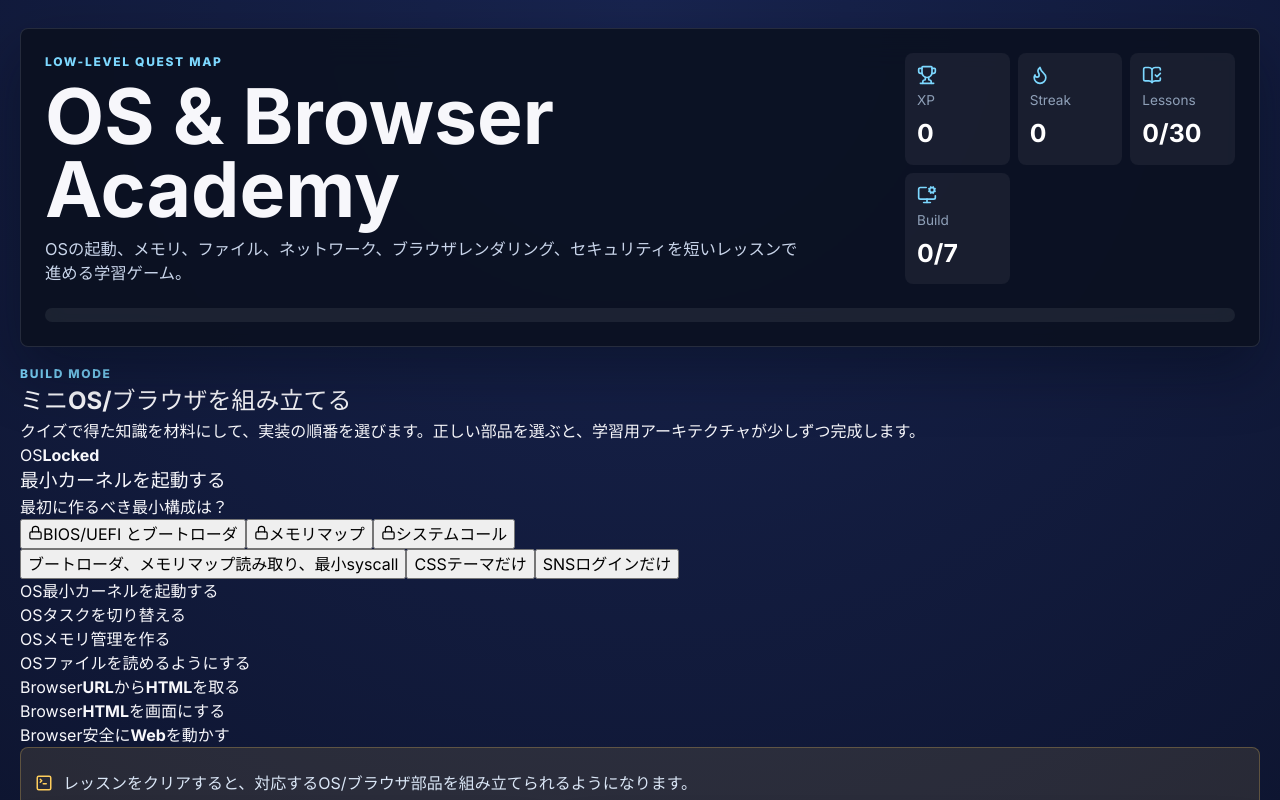
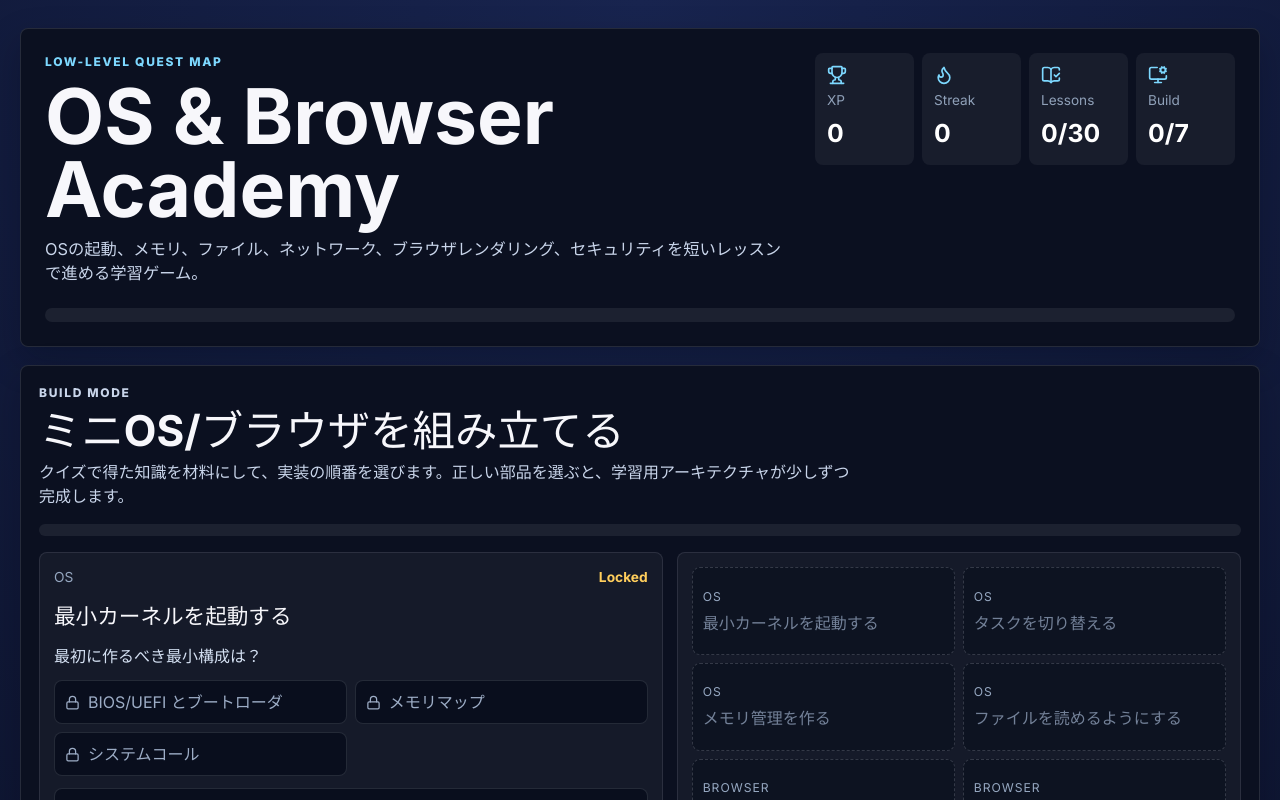
Before and after one commit to namonaki1234/os-clicker, a React (Vite) app: page / in a window 1280 px wide. Shown: the top 800 px of the page. Built offline with nearby package versions, Linux system fonts and the light colour scheme.

Commit message:
Tune academy UI performance

```diff
--- a/src/App.css
+++ b/src/App.css
@@ -9,11 +9,11 @@
 .overview-panel,
 .quest-map,
 .lesson-panel,
+.builder-panel,
 .codex-console {
   border: 1px solid rgba(228, 234, 247, 0.12);
-  background: rgba(11, 16, 31, 0.88);
-  box-shadow: 0 24px 60px rgba(3, 7, 18, 0.38);
-  backdrop-filter: blur(18px);
+  background: #0b1020;
+  box-shadow: 0 14px 34px rgba(3, 7, 18, 0.26);
 }
 
 .overview-panel {
@@ -60,14 +60,14 @@ h1 {
 }
 
 .score-board {
-  min-width: 330px;
+  min-width: 420px;
   display: grid;
-  grid-template-columns: repeat(3, 1fr);
+  grid-template-columns: repeat(4, 1fr);
   gap: 8px;
 }
 
 .score-board div {
-  min-height: 98px;
+  min-height: 86px;
   border-radius: 8px;
   padding: 12px;
   display: grid;
@@ -116,9 +116,165 @@ h1 {
 }
 
 .quest-map,
-.lesson-panel {
+.lesson-panel,
+.builder-panel {
   border-radius: 8px;
   padding: 18px;
+}
+
+.builder-panel {
+  display: grid;
+  gap: 16px;
+}
+
+.builder-copy {
+  display: grid;
+  gap: 8px;
+}
+
+.builder-copy h2 {
+  font-size: clamp(1.55rem, 4vw, 2.65rem);
+  line-height: 1;
+}
+
+.builder-copy p {
+  max-width: 820px;
+  color: #c9d5ea;
+}
+
+.build-meter {
+  height: 12px;
+  overflow: hidden;
+  border-radius: 999px;
+  background: rgba(255, 255, 255, 0.07);
+}
+
+.build-meter span {
+  display: block;
+  height: 100%;
+  border-radius: inherit;
+  background: linear-gradient(90deg, #ffce5c, #3dd6a3);
+}
+
+.build-board {
+  display: grid;
+  grid-template-columns: minmax(0, 1.05fr) minmax(280px, 0.95fr);
+  gap: 14px;
+}
+
+.build-stage-card,
+.architecture-map {
+  border-radius: 8px;
+  background: rgba(255, 255, 255, 0.045);
+  border: 1px solid rgba(228, 234, 247, 0.1);
+  padding: 14px;
+}
+
+.build-stage-card {
+  display: grid;
+  gap: 12px;
+}
+
+.build-stage-card h3 {
+  font-size: 1.35rem;
+}
+
+.build-stage-card p {
+  color: #d4e0f2;
+}
+
+.build-stage-topline {
+  display: flex;
+  justify-content: space-between;
+  gap: 10px;
+  color: #95a7c0;
+  font-size: 0.86rem;
+}
+
+.build-stage-topline strong {
+  color: #ffce5c;
+}
+
+.requirement-list,
+.build-options {
+  display: grid;
+  gap: 8px;
+}
+
+.requirement-list {
+  grid-template-columns: repeat(2, minmax(0, 1fr));
+}
+
+.requirement-chip,
+.build-option {
+  min-height: 44px;
+  border-radius: 8px;
+  border: 1px solid rgba(228, 234, 247, 0.12);
+  color: #edf5ff;
+  background: rgba(8, 13, 27, 0.82);
+  cursor: pointer;
+}
+
+.requirement-chip {
+  display: flex;
+  align-items: center;
+  gap: 8px;
+  padding: 8px 10px;
+  text-align: left;
+  color: #9dadc6;
+}
+
+.requirement-chip.done {
+  color: #8ccf57;
+  border-color: rgba(140, 207, 87, 0.48);
+}
+
+.build-option {
+  padding: 10px 12px;
+  text-align: left;
+}
+
+.build-option:hover,
+.build-option.selected {
+  border-color: rgba(255, 206, 92, 0.7);
+  background: rgba(255, 206, 92, 0.11);
+}
+
+.build-option.correct {
+  border-color: rgba(61, 214, 163, 0.8);
+  background: rgba(61, 214, 163, 0.15);
+}
+
+.architecture-map {
+  display: grid;
+  grid-template-columns: repeat(2, minmax(0, 1fr));
+  gap: 8px;
+}
+
+.architecture-node {
+  min-height: 76px;
+  border-radius: 8px;
+  border: 1px dashed rgba(228, 234, 247, 0.18);
+  padding: 10px;
+  display: grid;
+  align-content: center;
+  gap: 5px;
+  color: #738198;
+  background: rgba(8, 13, 27, 0.48);
+}
+
+.architecture-node.built {
+  color: #eef7ff;
+  border-style: solid;
+  border-color: rgba(61, 214, 163, 0.65);
+  background: rgba(61, 214, 163, 0.12);
+}
+
+.architecture-node span {
+  color: #95a7c0;
+  font-size: 0.76rem;
+  text-transform: uppercase;
+  letter-spacing: 0.08em;
 }
 
 .quest-map {
@@ -360,6 +516,10 @@ h1 {
   border: 1px solid rgba(255, 206, 92, 0.25);
 }
 
+.feedback-panel.compact {
+  min-height: 56px;
+}
+
 .feedback-panel svg {
   flex: 0 0 auto;
   color: #ffce5c;
@@ -420,23 +580,20 @@ h1 {
 button {
   transition:
     background 150ms ease,
-    border-color 150ms ease,
-    transform 150ms ease;
-}
-
-button:hover {
-  transform: translateY(-1px);
+    border-color 150ms ease;
 }
 
 @media (max-width: 980px) {
   .overview-panel,
   .learning-layout,
+  .build-board,
   .codex-console {
     grid-template-columns: 1fr;
   }
 
   .score-board {
     min-width: 0;
+    grid-template-columns: repeat(2, 1fr);
   }
 
   .lesson-panel {
@@ -452,11 +609,14 @@ button:hover {
 
   .overview-panel,
   .quest-map,
-  .lesson-panel {
+  .lesson-panel,
+  .builder-panel {
     padding: 14px;
   }
 
   .score-board,
+  .requirement-list,
+  .architecture-map,
   .lab-visual {
     grid-template-columns: 1fr;
   }
```
